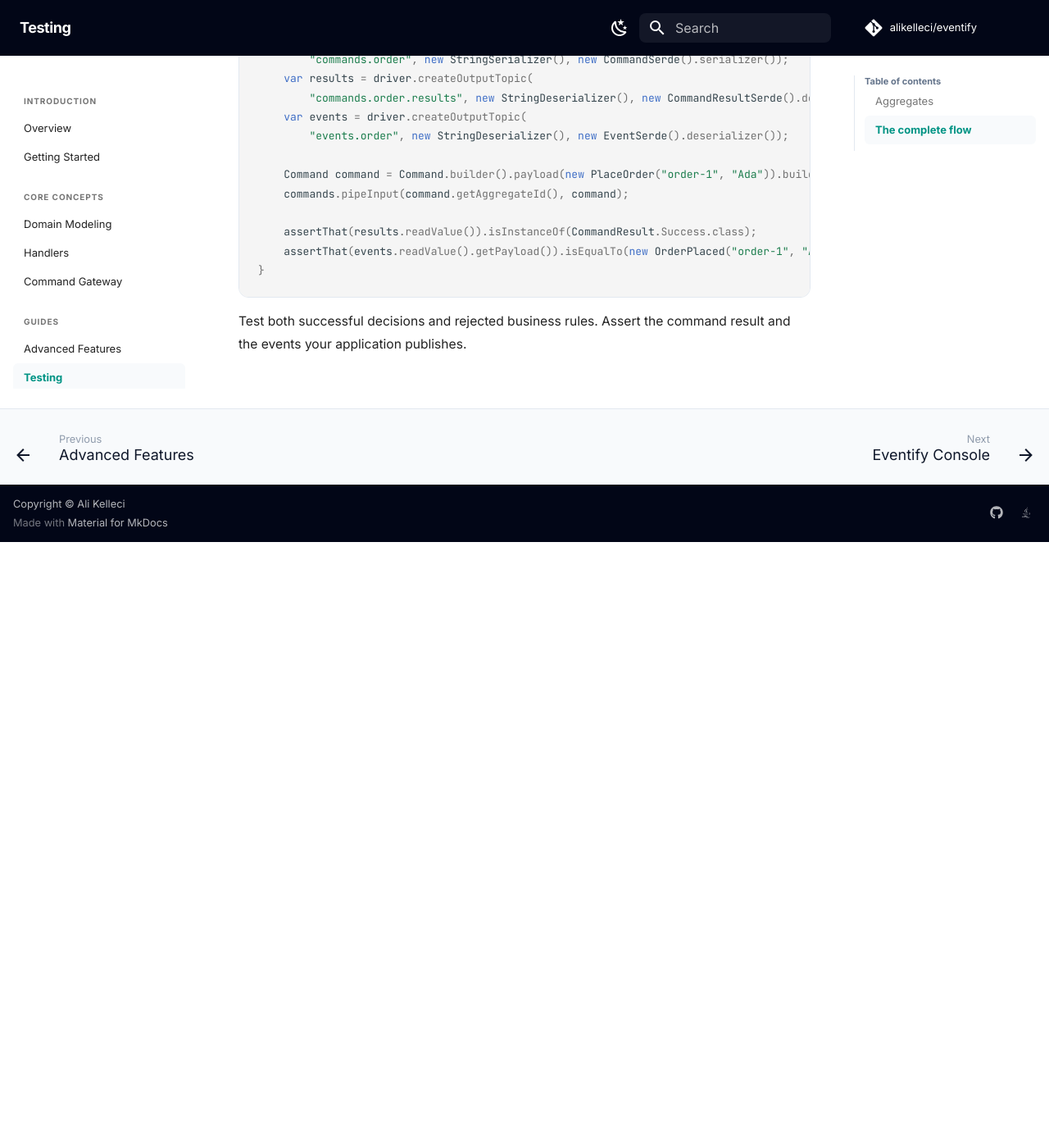
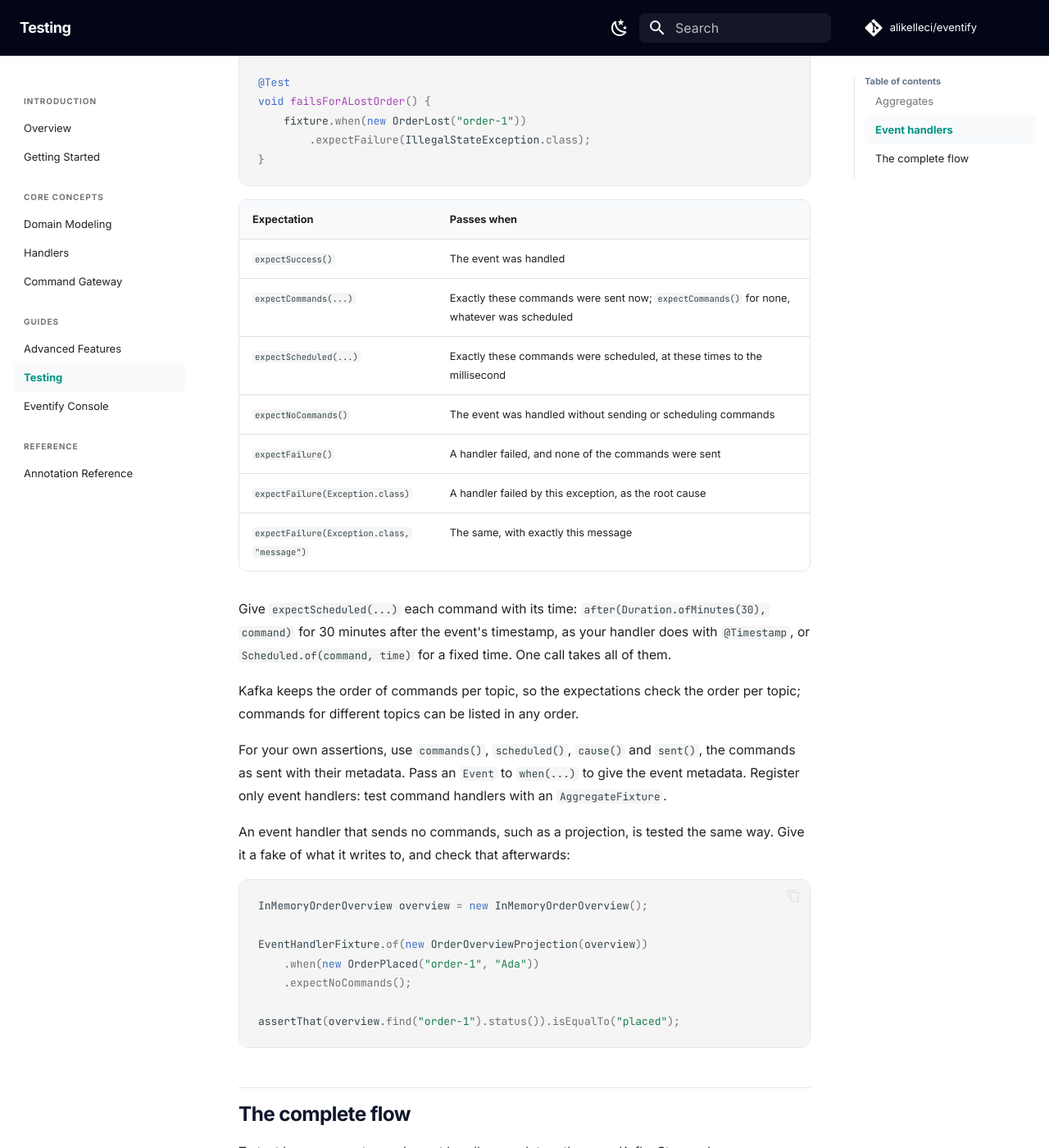
Before and after one commit to alikelleci/eventify, an MkDocs documentation site: the page built from docs/testing.md, in a window 1280 px wide and 1400 px high, scrolled down 2548 px. Shown: the whole window at 82% size. Built offline with MkDocs 1.6.1 and Material for MkDocs 9.7.7, drawn with Linux system fonts in a browser that asks for light colours; comment, search, counter and statistics services are not loaded; before the commit the page ends 3209 px from its top, so only the background shows below that; some of the changed text lies outside the part shown.

Commit message:
Show the event handler fixture in Testing and the README
Co-Authored-By: Claude Opus 5.5 <noreply@anthropic.com>

````diff
--- a/docs/testing.md
+++ b/docs/testing.md
@@ -2,7 +2,7 @@
 
 ## Aggregates
 
-`eventify-test` tests the handlers of one aggregate without a broker: given its past events, when a command arrives, then expect its events, its rejection or its new state.
+`eventify-test` tests your handlers without a broker. `AggregateFixture` tests the handlers of one aggregate: given its past events, when a command arrives, then expect its events, its rejection or its new state.
 
 ```xml
 <dependency>
@@ -67,9 +67,60 @@ AggregateFixture<Order> fixture = AggregateFixture.of(Order.class, new OrderHand
     .withObjectMapper(objectMapper);
 ```
 
+## Event handlers
+
+`EventHandlerFixture` tests event handlers that send commands: when an event arrives, then expect the commands they send now or schedule.
+
+```java
+import static io.github.alikelleci.eventify.test.EventHandlerFixture.after;
+
+EventHandlerFixture fixture = EventHandlerFixture.of(new PaymentHandler());
+
+@Test
+void requestsPaymentAndCancelsWhenUnpaid() {
+    fixture.when(new OrderPlaced("order-1", "Ada"))
+        .expectCommands(new RequestPayment("order-1"))
+        .expectScheduled(after(Duration.ofMinutes(30), new CancelUnpaidOrder("order-1")));
+}
+
+@Test
+void failsForALostOrder() {
+    fixture.when(new OrderLost("order-1"))
+        .expectFailure(IllegalStateException.class);
+}
+```
+
+| Expectation | Passes when |
+|---|---|
+| `expectSuccess()` | The event was handled |
+| `expectCommands(...)` | Exactly these commands were sent now; `expectCommands()` for none, whatever was scheduled |
+| `expectScheduled(...)` | Exactly these commands were scheduled, at these times to the millisecond |
+| `expectNoCommands()` | The event was handled without sending or scheduling commands |
+| `expectFailure()` | A handler failed, and none of the commands were sent |
+| `expectFailure(Exception.class)` | A handler failed by this exception, as the root cause |
+| `expectFailure(Exception.class, "message")` | The same, with exactly this message |
+
+Give `expectScheduled(...)` each command with its time: `after(Duration.ofMinutes(30), command)` for 30 minutes after the event's timestamp, as your handler does with `@Timestamp`, or `Scheduled.of(command, time)` for a fixed time. One call takes all of them.
+
+Kafka keeps the order of commands per topic, so the expectations check the order per topic; commands for different topics can be listed in any order.
+
+For your own assertions, use `commands()`, `scheduled()`, `cause()` and `sent()`, the commands as sent with their metadata. Pass an `Event` to `when(...)` to give the event metadata. Register only event handlers: test command handlers with an `AggregateFixture`.
+
+An event handler that sends no commands, such as a projection, is tested the same way. Give it a fake of what it writes to, and check that afterwards:
+
+```java
+InMemoryOrderOverview overview = new InMemoryOrderOverview();
+
+EventHandlerFixture.of(new OrderOverviewProjection(overview))
+    .when(new OrderPlaced("order-1", "Ada"))
+    .expectNoCommands();
+
+assertThat(overview.find("order-1").status()).isEqualTo("placed");
+```
+
 ## The complete flow
 
-To test more than one aggregate, or event handlers, use Kafka Streams' `TopologyTestDriver` yourself. It's in `eventify-test` too, or add `org.apache.kafka:kafka-streams-test-utils`.
+To test how aggregates and event handlers work together, use Kafka Streams' `TopologyTestDriver` yourself. It's in `eventify-test` too, or add `org.apache.kafka:kafka-streams-test-utils`.
 
 ```java
 Properties testConfig = new Properties();
````
Also changed, not shown: README.md (+2 -2 lines).
